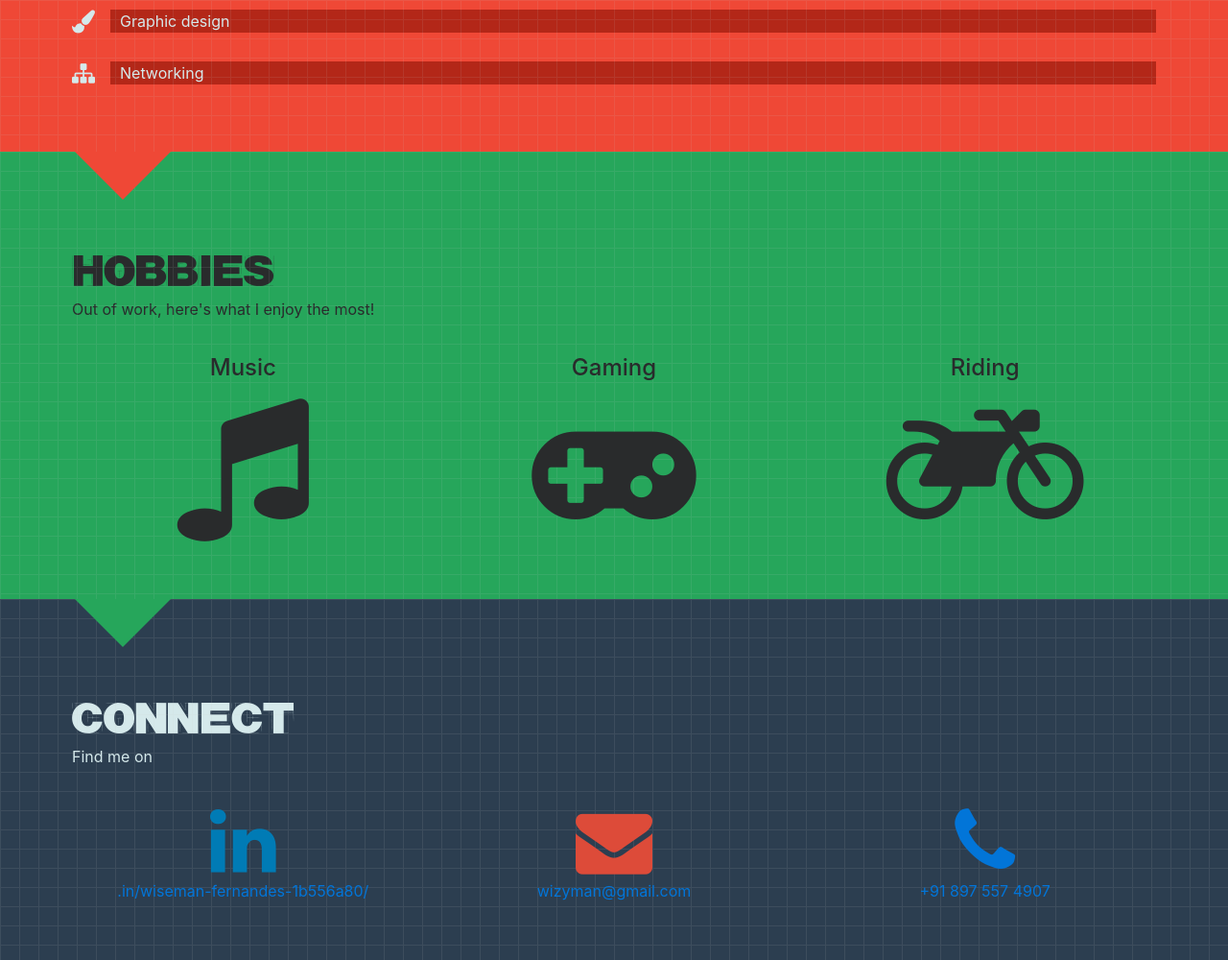
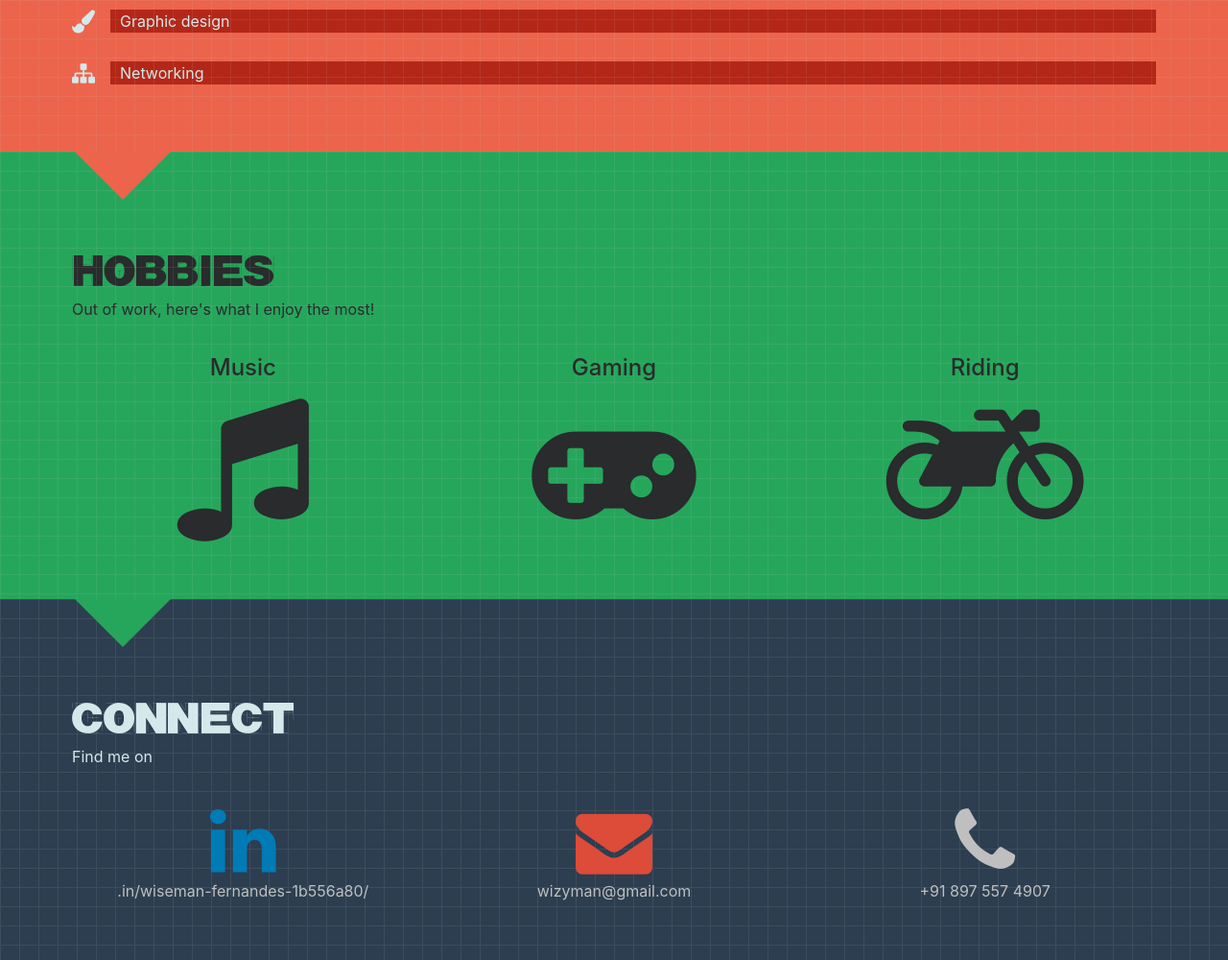
Before and after one commit to wzmn/my-resume, a plain HTML site: page index.html in a window 1280 px wide. Shown: the part 2462-3462 px from the top of the page at 96% size. Drawn offline with nearby package versions, Linux system fonts and the light colour scheme; a script that the page names is missing; a web font is replaced by a local one.

Commit message:
Style
Minor color updates

```diff
--- a/style.css
+++ b/style.css
@@ -197,12 +197,12 @@ div.small p {
 	position: absolute;
 	pointer-events: none;
 	border-color: rgba(58, 58, 58, 0);
-	border-top-color: #ef4836;
+	border-top-color: #EC644B;
 	border-width: 50px;
 	margin-left: -50px;
 }
 .mid-red {
-	background-color: #EF4836;
+	background-color: #EC644B;
 	padding-top: 100px;
 	padding-bottom: 40px;
 }
@@ -260,12 +260,15 @@ div.skills p {
 	padding-bottom: 40px;
 	background-color: #2C3E50;
 }
-
+.bot-content .col-sm-4 a:hover, .bot-content .col-sm-4 a {
+	color: #BFBFBF;
+	text-decoration: none;
+}
 .fa-linkedin {
 	color:#007bb5;
 }
-.fa-facebook {
-	color: #3b5998;
+.fa-phone {
+	color: #BFBFBF;
 }
 .fa-envelope {
 	color: #dd4b39;
```
